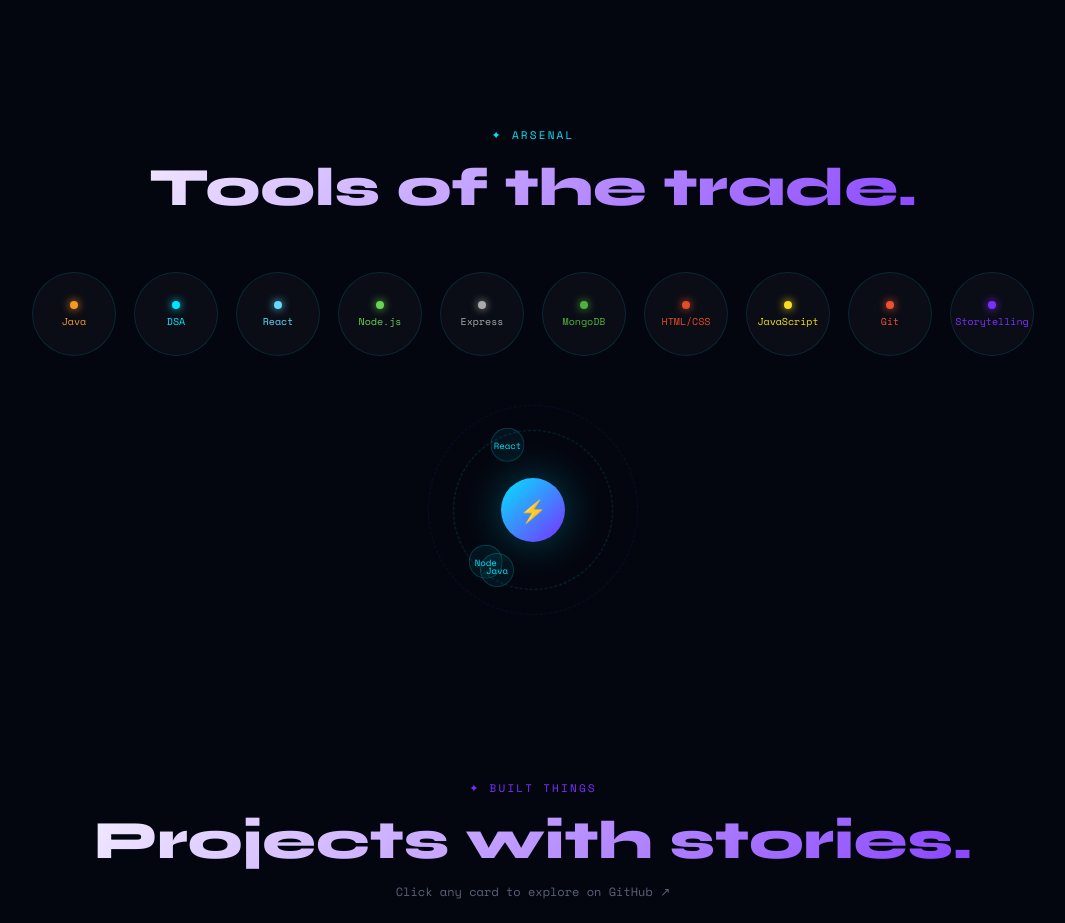
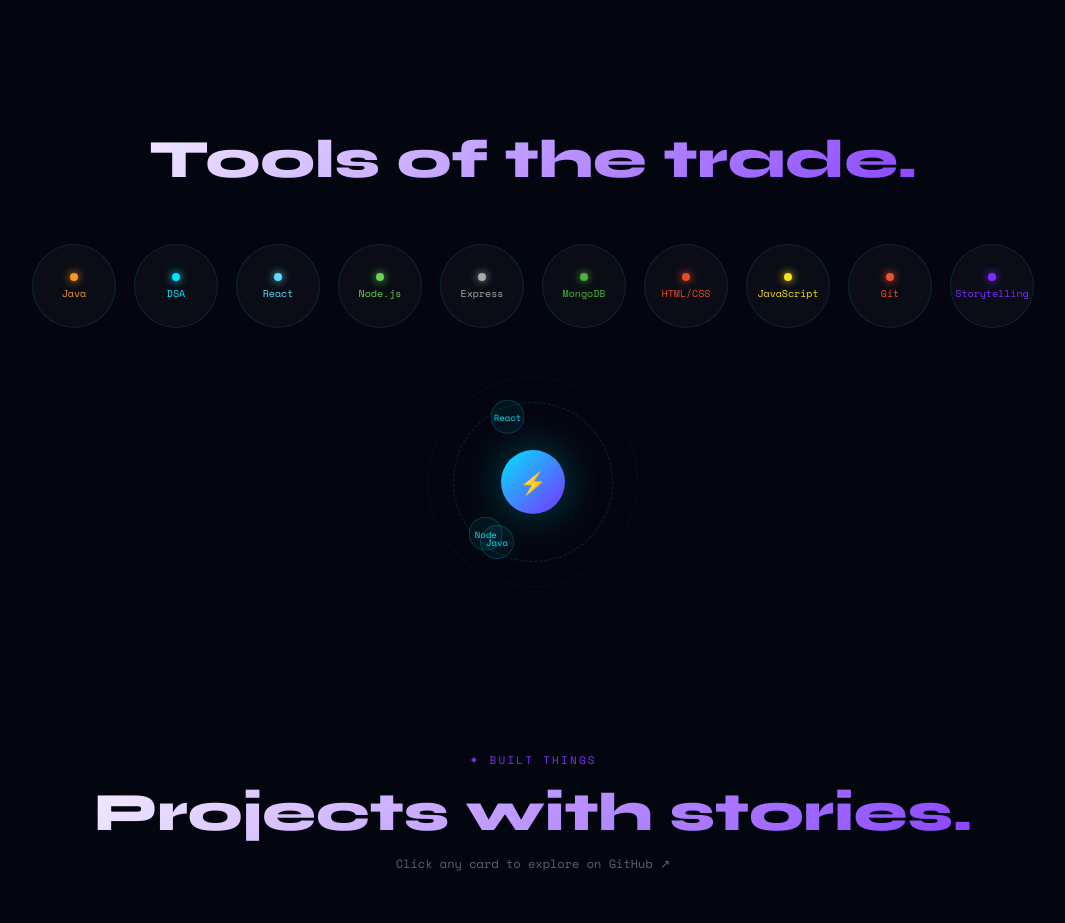
Before and after one commit to Priyanshi-untitled/portfolio, a React (Vite) app: page / in a window 1280 px wide. Shown: the part 1820-2743 px from the top of the page, without its empty margins (107-1172 px from the left). Built offline with nearby package versions, Linux system fonts and the light colour scheme.

Commit message:
Update Skill.jsx

```diff
--- a/src/sections/Skills/Skill.jsx
+++ b/src/sections/Skills/Skill.jsx
@@ -20,10 +20,6 @@ export default function Skills() {
       <div className="section-reveal">
 
         <div style={{ textAlign: "center", marginBottom: 52 }}>
-          <div style={{
-            color: "var(--cyan)", fontSize: 11,
-            letterSpacing: "0.2em", textTransform: "uppercase", marginBottom: 12
-          }}>✦ arsenal</div>
           <h2 style={{
             fontFamily: "Syne,sans-serif", fontSize: "clamp(30px,5vw,54px)", fontWeight: 800,
             background: "linear-gradient(135deg,#fff,#7b2fff)",
```
